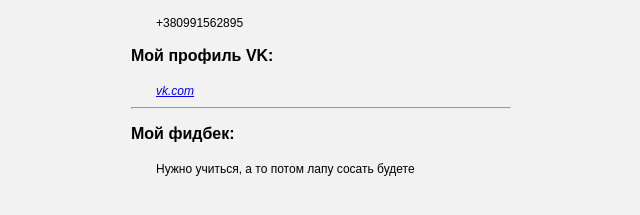
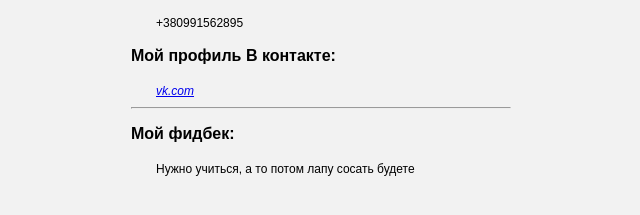
Before and after one commit to NikitaGotsak/First_practice, a plain HTML site: page homework_1/Html/Html_main.html in a window 1280 px wide. Shown: the part 381-596 px from the top of the page, 319-959 px from the left. Drawn offline with Linux system fonts and the light colour scheme.

Commit message:
changed VK information

```diff
--- a/homework_1/Html/Html_main.html
+++ b/homework_1/Html/Html_main.html
@@ -20,7 +20,7 @@
 		<hr>
 		<p>Мой контактный телефон:</p>
 		<span class="info">+380991562895</span>
-		<p>Мой профиль VK:</p>
+		<p>Мой профиль В контакте:</p>
 		<a class="info" href="https://vk.com/n.gotsak" target="blank">vk.com</a>
 		<hr>
 		<p>Мой фидбек:</p>
```
